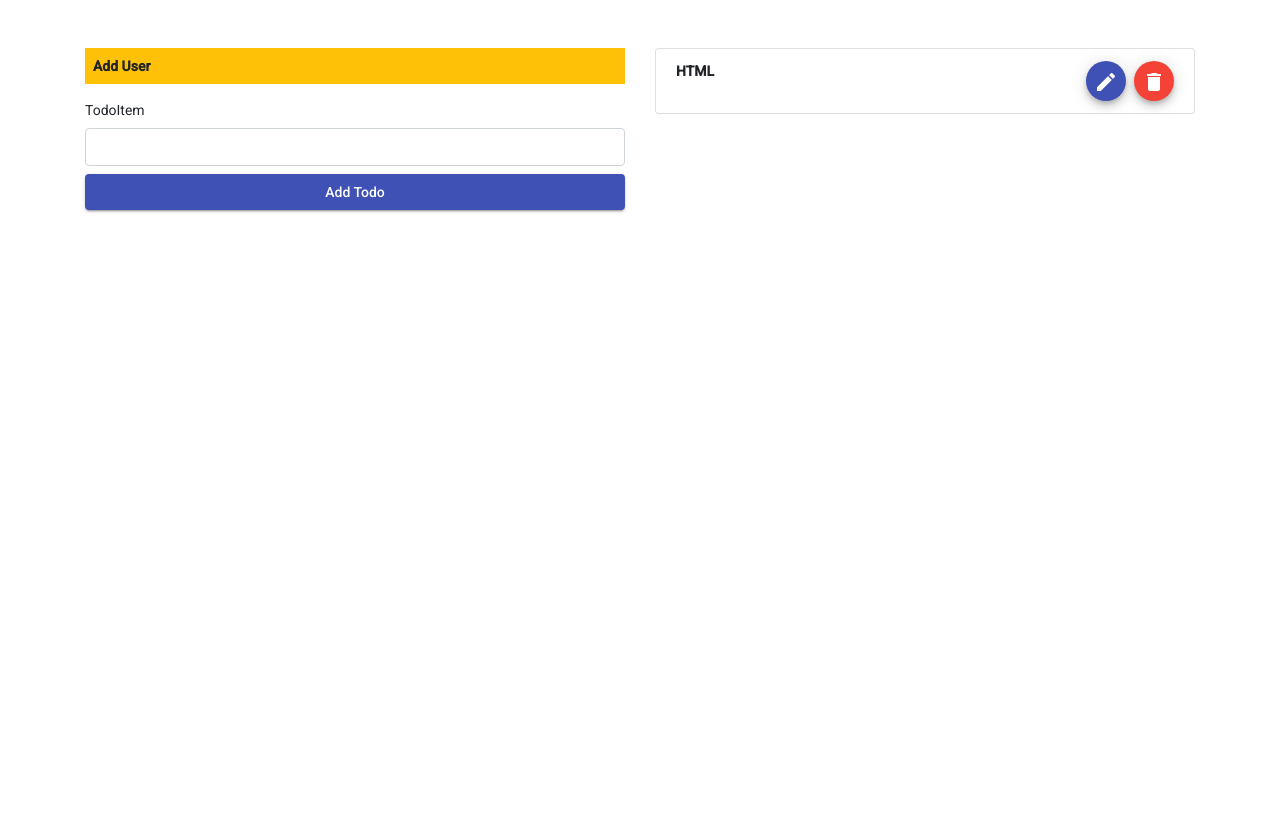
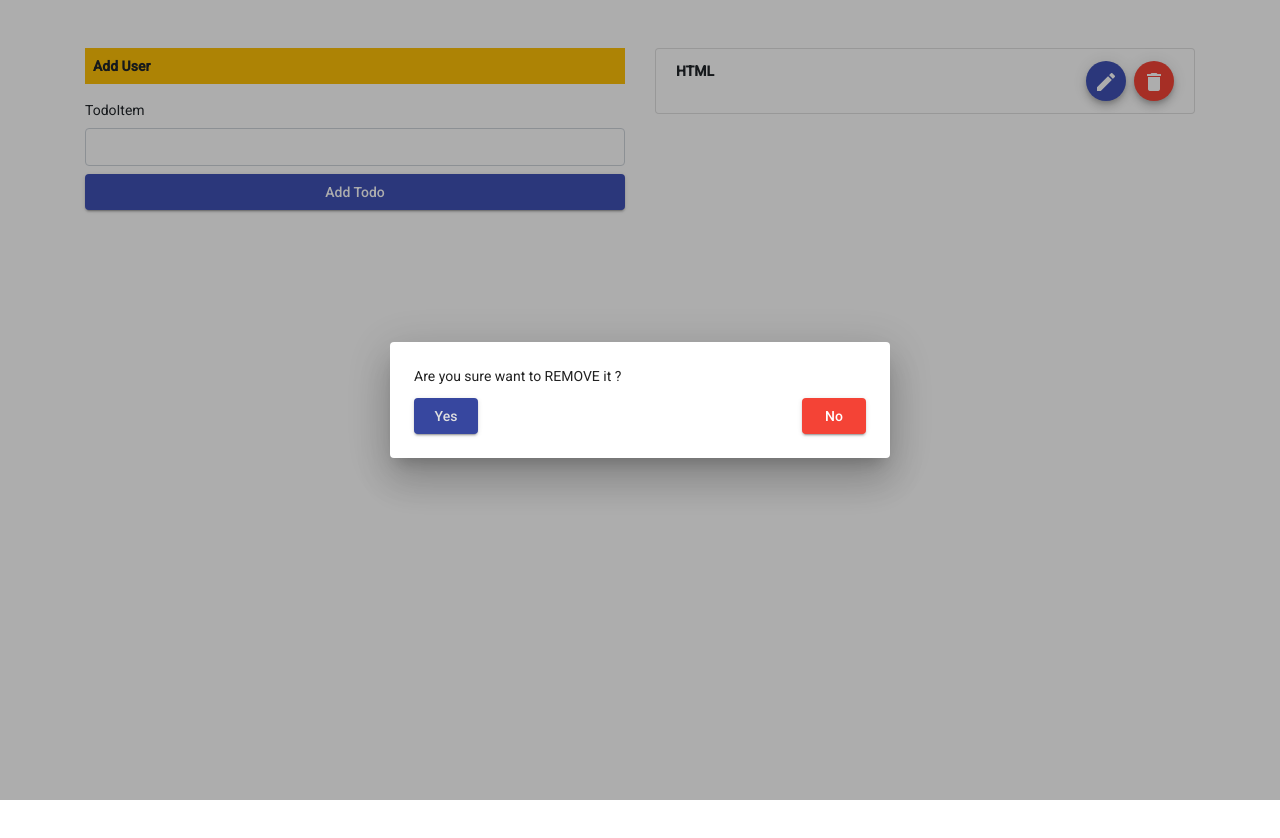
Before and after one commit to Pranoti13nimbalkar/newTodo, an Angular app: page / in a window 1280 px wide. Both pictures are taken after a click on the button "delete". Shown: the top 838 px of the page. Built offline with nearby package versions, Linux system fonts and the light colour scheme.

Commit message:
delete-todo features

```diff
--- /dev/null
+++ b/src/app/shared/component/get-confirm/get-confirm.component.html
@@ -0,0 +1,12 @@
+
+
+<p>Are you sure want to REMOVE it ?</p>
+
+<div class="d-flex justify-content-between">
+    <button
+    (click)="onClose(true)"
+    mat-raised-button color="primary">Yes</button>
+    <button
+    (click)="onClose(false)"
+    mat-raised-button color="warn">No</button>
+</div>
--- /dev/null
+++ b/src/app/shared/component/get-confirm/get-confirm.component.ts
@@ -0,0 +1,22 @@
+import { Component, OnInit } from '@angular/core';
+import { MatDialogRef } from '@angular/material/dialog';
+
+@Component({
+  selector: 'app-get-confirm',
+  templateUrl: './get-confirm.component.html',
+  styleUrls: ['./get-confirm.component.scss']
+})
+export class GetConfirmComponent implements OnInit {
+
+  constructor(
+    private _matDialogRef : MatDialogRef<GetConfirmComponent>
+  ) { }
+
+  ngOnInit(): void {
+  }
+
+  onClose(flag : boolean){
+    this._matDialogRef.close(flag)
+  }
+
+}
--- a/src/app/shared/component/todo/todo.component.html
+++ b/src/app/shared/component/todo/todo.component.html
@@ -23,7 +23,9 @@
                 <strong>{{todo.todoItem.toUpperCase()}}</strong>
                <div>
                 <button class="mr-2" mat-mini-fab color="primary" ><mat-icon>edit</mat-icon></button>
-                <button mat-mini-fab color="warn" ><mat-icon>delete</mat-icon></button>
+                <button
+                (click)="onRemove(todo.todoId)"
+                mat-mini-fab color="warn"><mat-icon>delete</mat-icon></button>
                </div>
             </li>
         </ul>
--- a/src/app/shared/component/todo/todo.component.ts
+++ b/src/app/shared/component/todo/todo.component.ts
@@ -2,6 +2,8 @@
 import { ITodos } from '../../models/todo';
 import { todoArr } from '../../const/todoConst';
 import { MatSnackBar } from '@angular/material/snack-bar';
+import { MatDialog, MatDialogConfig } from '@angular/material/dialog';
+import { GetConfirmComponent } from '../get-confirm/get-confirm.component';
 
 @Component({
   selector: 'app-todo',
@@ -17,7 +19,10 @@
 trackByTodo(index:number , trackByTodo:ITodos){
   return trackByTodo
 }
-  constructor(private _snackBar : MatSnackBar) { }
+  constructor(
+    private _snackBar : MatSnackBar,
+    private _matDialog :MatDialog
+  ) { }
 
   ngOnInit(): void {
 
@@ -43,8 +48,28 @@
       duration : 3000
     })
     }
+  }
 
+  onRemove(id : string){
 
+    let matConfig = new MatDialogConfig()
+    matConfig.width = '500px'
+    matConfig.disableClose = true
+    let matDialogRef = this._matDialog.open(GetConfirmComponent, matConfig)
+
+    matDialogRef.afterClosed()
+      .subscribe(res =>{
+        if(res){
+          let getIndex = this.todosArr.findIndex(t => t.todoId === id)
+          let item = this.todosArr.splice(getIndex, 1)
+
+          this._snackBar.open(`The todoItem ${item[0].todoItem} is Removed Successfully !`, 'close', {
+            verticalPosition : 'top',
+            horizontalPosition : 'center',
+            duration : 3000
+          })
+        }
+      })
 
   }
 
```
Also changed, not shown: src/app/app.module.ts (+6 -3 lines), src/app/shared/component/get-confirm/get-confirm.component.scss (added), 1 other file (tests, documents, lock files or other folders).
